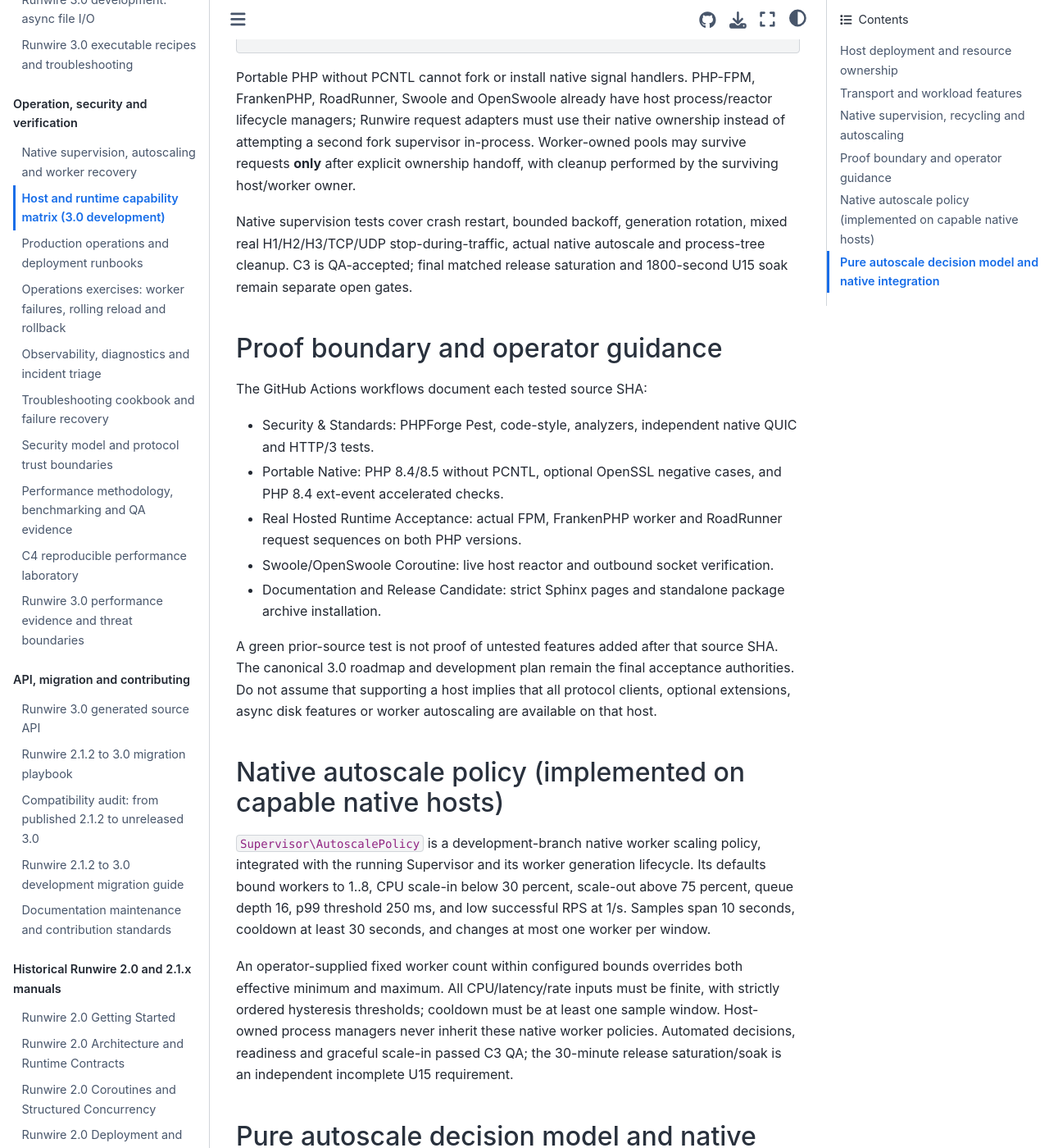
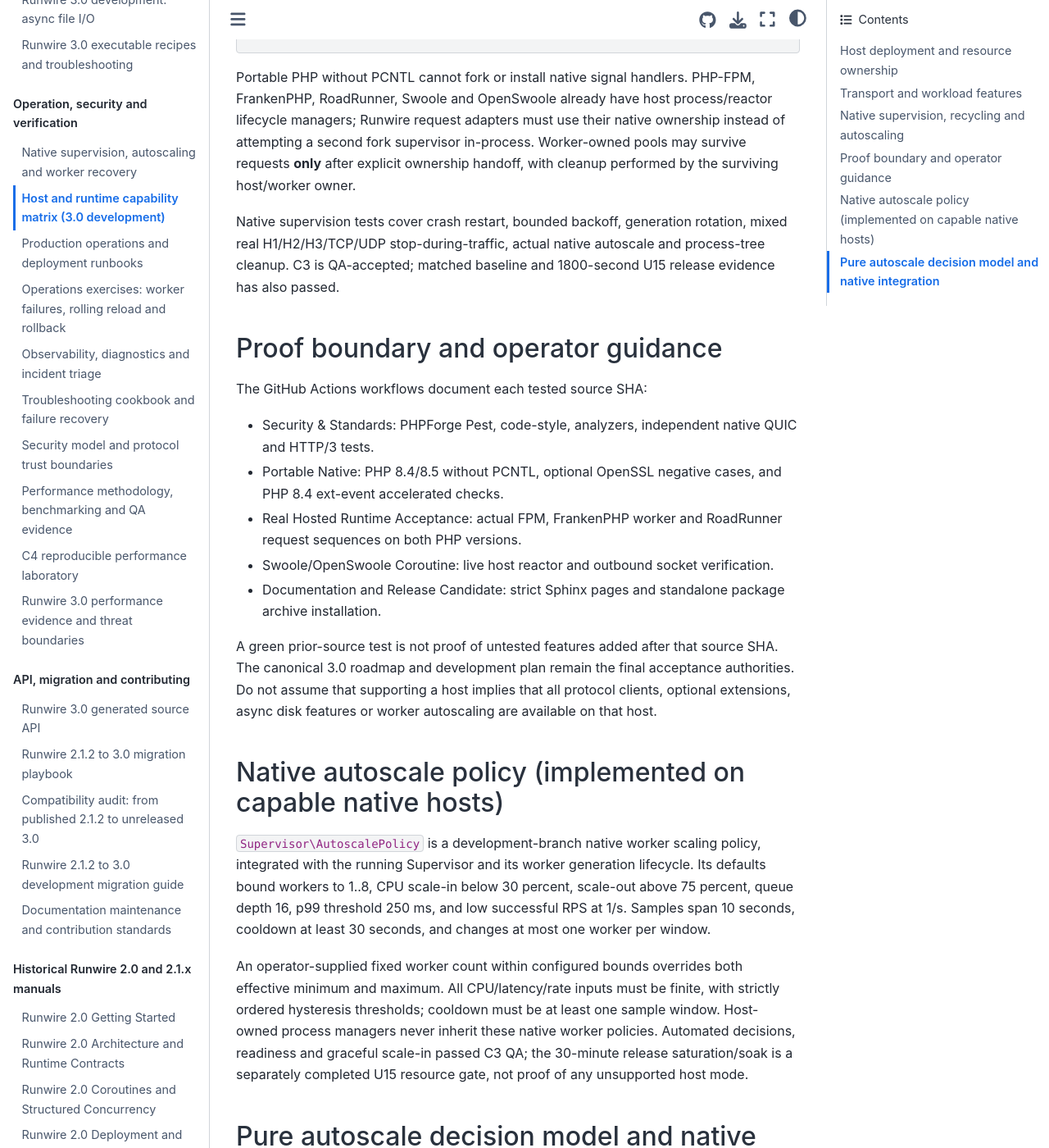
Before and after one commit to infocyph/Runwire, a Sphinx documentation site: the page built from docs/host-compatibility-3.0.rst, in a window 1280 px wide and 1400 px high, scrolled down 3193 px. Shown: the whole window at 82% size. Built offline with Sphinx 7.4.7 and the Sphinx Book theme 1.1.4, drawn with Linux system fonts in a browser that asks for light colours; some of the changed text lies outside the part shown.

Commit message:
docs(runwire-3): eliminate remaining stale U15/U16/U17 public capability claims

```diff
--- a/docs/host-compatibility-3.0.rst
+++ b/docs/host-compatibility-3.0.rst
@@ -57,7 +57,7 @@
      - Release throughput, full hostility matrix and cross-protocol churn remain gated
    * - HTTP clients
      - Verified H1/H2 clients and native QUIC-dependent H3 outbound implementation with independent protocol acceptance
-     - Final production throughput and release-wide client certification remain open
+     - Exact-source H2/WS paired comparison and full 1800s resource certification accepted; unified HTTP pooling remains separate
    * - WebSocket
      - Inbound HTTP/1.1 upgrade and experimental outbound ws/wss TLS upgrade with shared masking, fragmentation and close
      - Outbound ws/wss client tests pass on supported paths; H2/H3 extended CONNECT remains unavailable
@@ -66,7 +66,7 @@
      - No persistent file handles, symlink-safe sandbox, crash-atomic fsync, platform native AIO or final throughput certification
    * - Autoscaling
      - Real native fork/retire autoscale, crash restart, readiness and rolling generations
-     - C3 native scaling and mixed peer tests passed; U15 full 1800s release soak remains open
+     - C3 scaling plus exact-source PHP8.4/8.5 full 1800s mixed soak accepted
 
 Native supervision, recycling and autoscaling
 ---------------------------------------------
@@ -111,8 +111,7 @@
 
 Native supervision tests cover crash restart, bounded backoff, generation
 rotation, mixed real H1/H2/H3/TCP/UDP stop-during-traffic, actual native
-autoscale and process-tree cleanup. C3 is QA-accepted; final matched
-release saturation and 1800-second U15 soak remain separate open gates.
+autoscale and process-tree cleanup. C3 is QA-accepted; matched baseline and 1800-second U15 release evidence has also passed.
 
 Proof boundary and operator guidance
 ------------------------------------
@@ -145,8 +144,7 @@
 finite, with strictly ordered hysteresis thresholds; cooldown must be at
 least one sample window. Host-owned process managers never inherit these
 native worker policies. Automated decisions, readiness and graceful
-scale-in passed C3 QA; the 30-minute release saturation/soak is an
-independent incomplete U15 requirement.
+scale-in passed C3 QA; the 30-minute release saturation/soak is a separately completed U15 resource gate, not proof of any unsupported host mode.
 
 Pure autoscale decision model and native integration
 ----------------------------------------------------
--- a/docs/performance-qa-handbook-3.0.rst
+++ b/docs/performance-qa-handbook-3.0.rst
@@ -5,7 +5,7 @@
 -----------------------------------------------------------
 
 Runwire 3.0 has extensive native and protocol tests, but completion of
-C3 does not finish the **C4 U15 release performance program**.
+C3 alone did not finish the **C4 U15 release performance program**; later source-frozen five-pair H1/H2/WS and uninterrupted 1800s resource certification passed.
 Short-lived native supervisor smoke runs, filesystem microbenchmarks,
 a reproducible protocol diagnostic matrix and a final frozen
 five-pair baseline study answer different questions.
```
Also changed, not shown: docs/compatibility-audit-3.0.rst (+4 -5 lines), docs/migration-3.0.rst (+4 -6 lines), docs/protocols-3.0.rst (+3 -5 lines), 2 other files.
